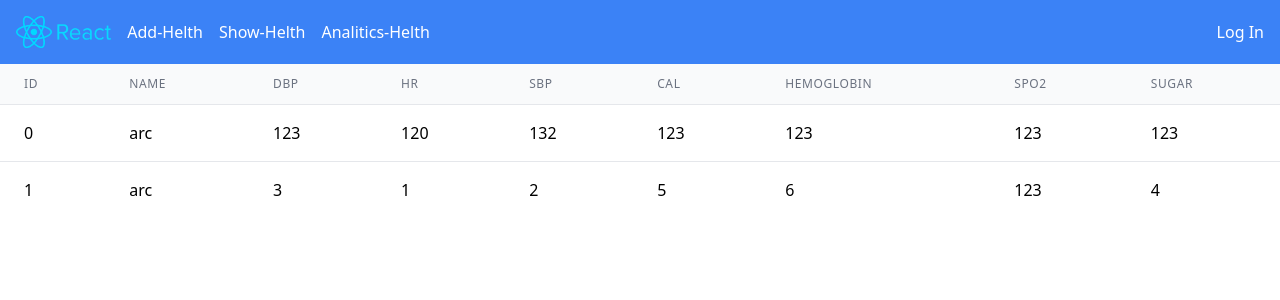
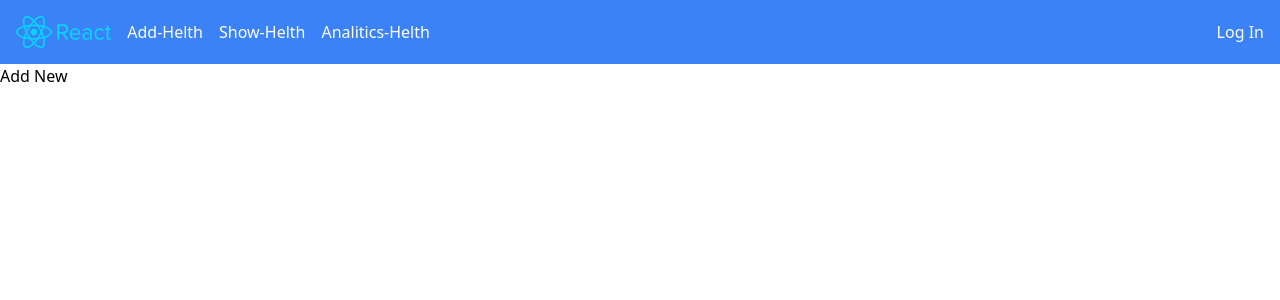
Before and after one commit to SanketWashimkar/Helth_App, a React (Create React App) app: page / in a window 1280 px wide. Shown: the top 300 px of the page. Built offline with nearby package versions, Linux system fonts and the light colour scheme.

Commit message:
main:15th commit

```diff
--- a/src/App.tsx
+++ b/src/App.tsx
@@ -7,7 +7,7 @@ import ShowHelthData from "./components/ShowHelthData/ShowHelthData";
 import { MainContexWrapper } from "./Store/mainContext/mainContext";
 
 function App() {
-  const [loadComponent, setLoadComponent] = useState(<ShowHelthData />);
+  const [loadComponent, setLoadComponent] = useState(<AddHealthData />);
   const buttonArr = [
     {
       id: 1,
```
